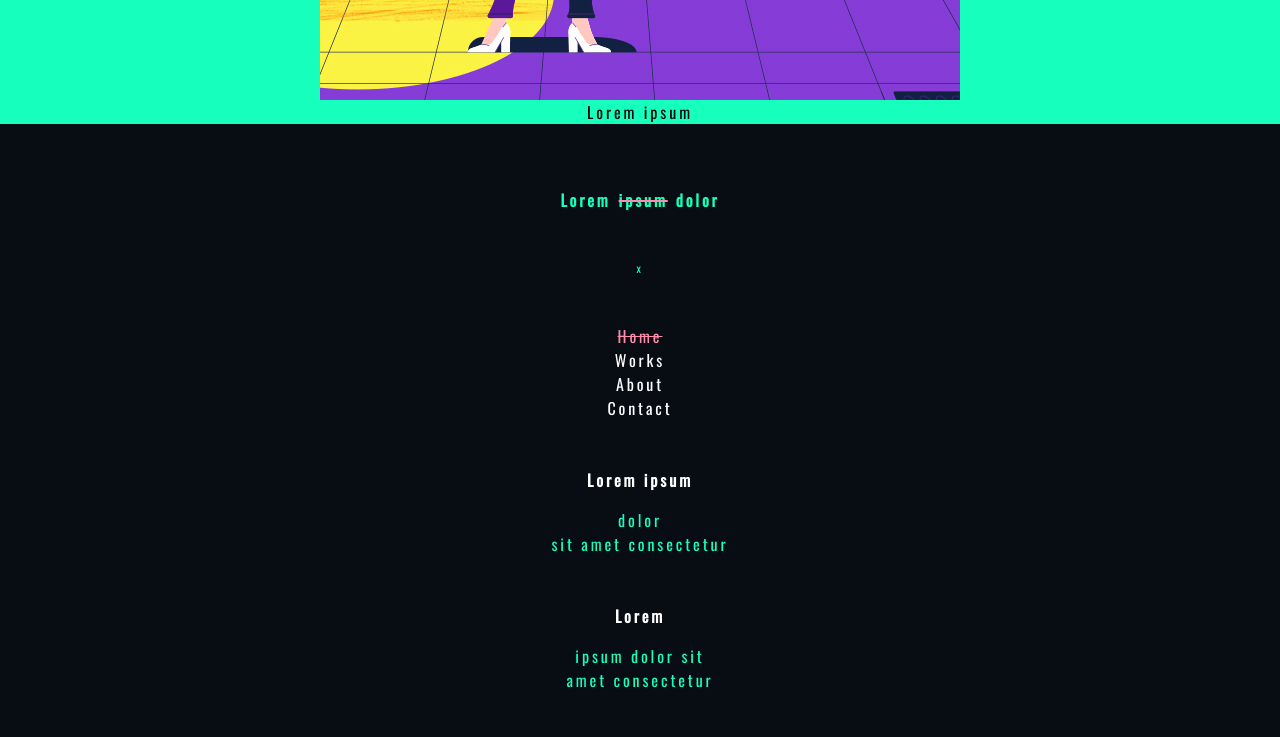
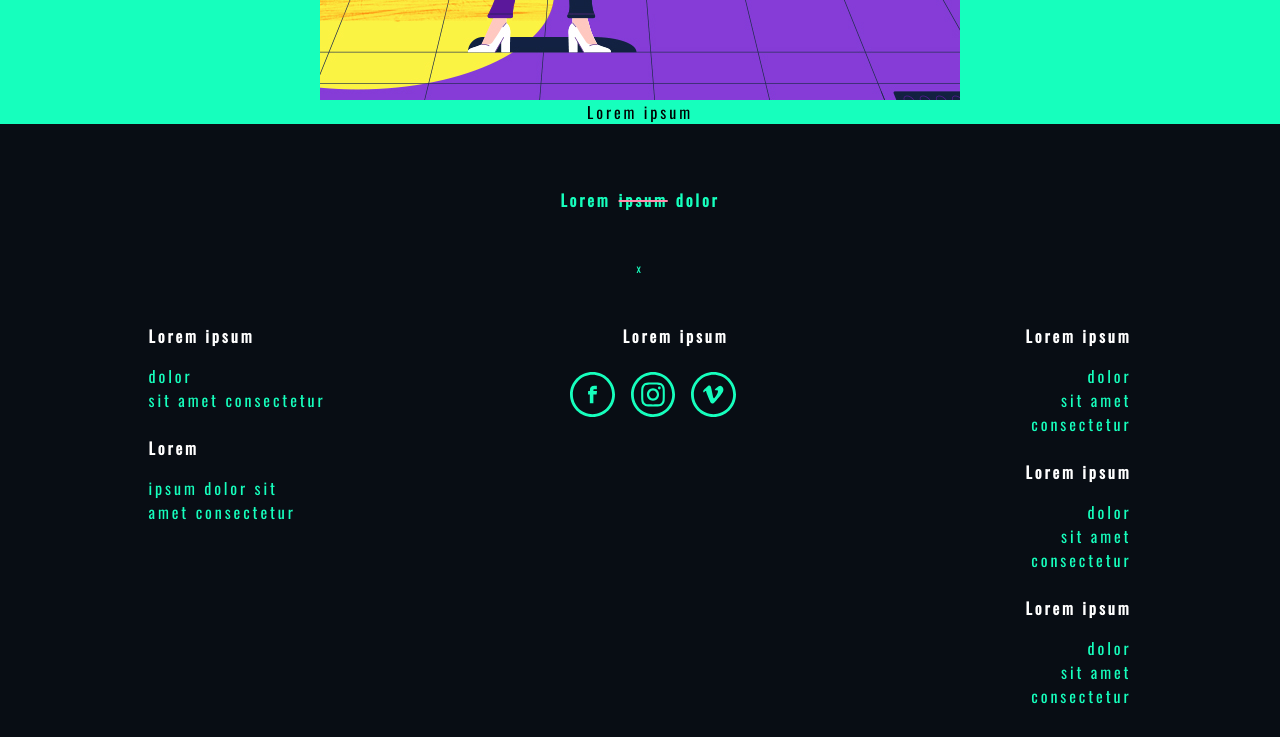
Before and after one commit to airinpopcorn/202205-W01CH05_Javier-Irene, a website: page index.html in a window 1280 px wide. Shown: the part 2200-2937 px from the top of the page. Drawn offline with nearby package versions, Linux system fonts and the light colour scheme.

Commit message:
Add responsive footer desktop version

```diff
--- a/index.html
+++ b/index.html
@@ -9,7 +9,7 @@
     </head>
     <body>
         <header class="header">
-            <a href="#footer-section"
+            <a href="#footer"
                 ><img
                     class="header__burguer-logo"
                     src="./assets/images/work/media/burguer-menu-cropped.svg"
@@ -17,15 +17,15 @@
             /></a>
             <nav>
                 <ul class="header__menu">
-                    <li class="menu__item"><a href="">Home</a></li>
+                    <li class="menu__item"><a href="./index.html">Home</a></li>
                     <li class="menu__item"><a href="">Works</a></li>
                     <img
                         class="header__menu--logo header__logo"
                         src="./assets/images/work/media/media02.svg"
                         alt="Logo Panic"
                     />
-                    <li class="menu__item"><a href="">About</a></li>
-                    <li class="menu__item"><a href="">Contact</a></li>
+                    <li class="menu__item"><a href="./about.html">About</a></li>
+                    <li class="menu__item"><a href="#footer">Contact</a></li>
                 </ul>
             </nav>
             <p>qui</p>
@@ -96,7 +96,7 @@
             </section>
         </section>
         <footer class="footer" id="footer">
-            <section class="footer__sections">
+            <section class="footer__sections section__title">
                 <h3 class="footer__title">
                     Lorem
                     <div class="line-color"><span>ipsum</span></div>
@@ -104,19 +104,24 @@
                 </h3>
                 <p class="footer__title footer__title--small">x</p>
             </section>
-            <section class="footer__sections" id="footer-section">
+            <section class="footer__sections section__menu">
                 <ul class="footer__options">
                     <li class="options__item--line">
                         <a href="./index.html">Home</a>
                     </li>
-                    <li class="options__item"><a href="">Works</a></li>
+                    <li class="options__item">
+                        <a href="">Works</a>
+                    </li>
                     <li class="options__item">
                         <a href="./about.html">About</a>
                     </li>
-                    <li class="options__item"><a href="#footer">Contact</a></li>
+                    <li class="options__item">
+                        <a href="#footer">Contact</a>
+                    </li>
                 </ul>
             </section>
-            <section class="footer__sections">
+            <section class="footer__sections section__info">
+                <div class="section__left">
                     <div class="sections__details sections__details--margin">
                         <h4 class="details__title">Lorem ipsum</h4>
                         <p>dolor</p>
@@ -126,6 +131,7 @@
                         <h4 class="details__info">Lorem</h4>
                         <p>ipsum dolor sit</p>
                         <p>amet consectetur</p>
+                    </div>
                 </div>
                 <div class="sections__details details__social-media">
                     <h4 class="details__info">Lorem ipsum</h4>
@@ -139,8 +145,8 @@
                         /><img src="/assets/iconos/Vimeo.svg" alt="Vimeo" />
                     </div>
                 </div>
-                <div class="sections__details">
-                    <div class="details__info">
+                <div class="sections__details section__right">
+                    <div class="details__info details__info--margin">
                         <h4>Lorem ipsum</h4>
                         <p>dolor</p>
                         <p>sit amet</p>
--- a/sass/styles.scss
+++ b/sass/styles.scss
@@ -209,4 +209,53 @@ a:visited {
             max-width: 100%;
         }
     }
+
+    .footer {
+        &__sections {
+            min-width: 100%;
+        }
+        .section__menu {
+            display: none;
+        }
+        .section__info {
+            display: flex;
+            justify-content: space-around;
+            align-items: flex-start;
+        }
+        .section__left {
+            display: flex;
+            flex-direction: column;
+            div {
+                display: flex;
+                flex-direction: column;
+                align-items: flex-start;
+            }
+            .sections__details--margin {
+                margin-bottom: 1.5rem;
+            }
+        }
+        .sections__details {
+            display: flex;
+            flex-direction: column;
+            margin-top: 0;
+            .section-social__icons {
+                justify-content: center;
+            }
+            h4 {
+                margin-top: 0;
+            }
+        }
+        .section__right {
+            .details__info {
+                display: flex;
+                flex-direction: column;
+                align-items: flex-end;
+                text-align: end;
+                margin-top: 1.5rem;
+            }
+            .details__info--margin {
+                margin-top: 0;
+            }
+        }
+    }
 } ;
```
Also changed, not shown: css/styles.css. Lines whose indentation alone changed are shown as unchanged.
